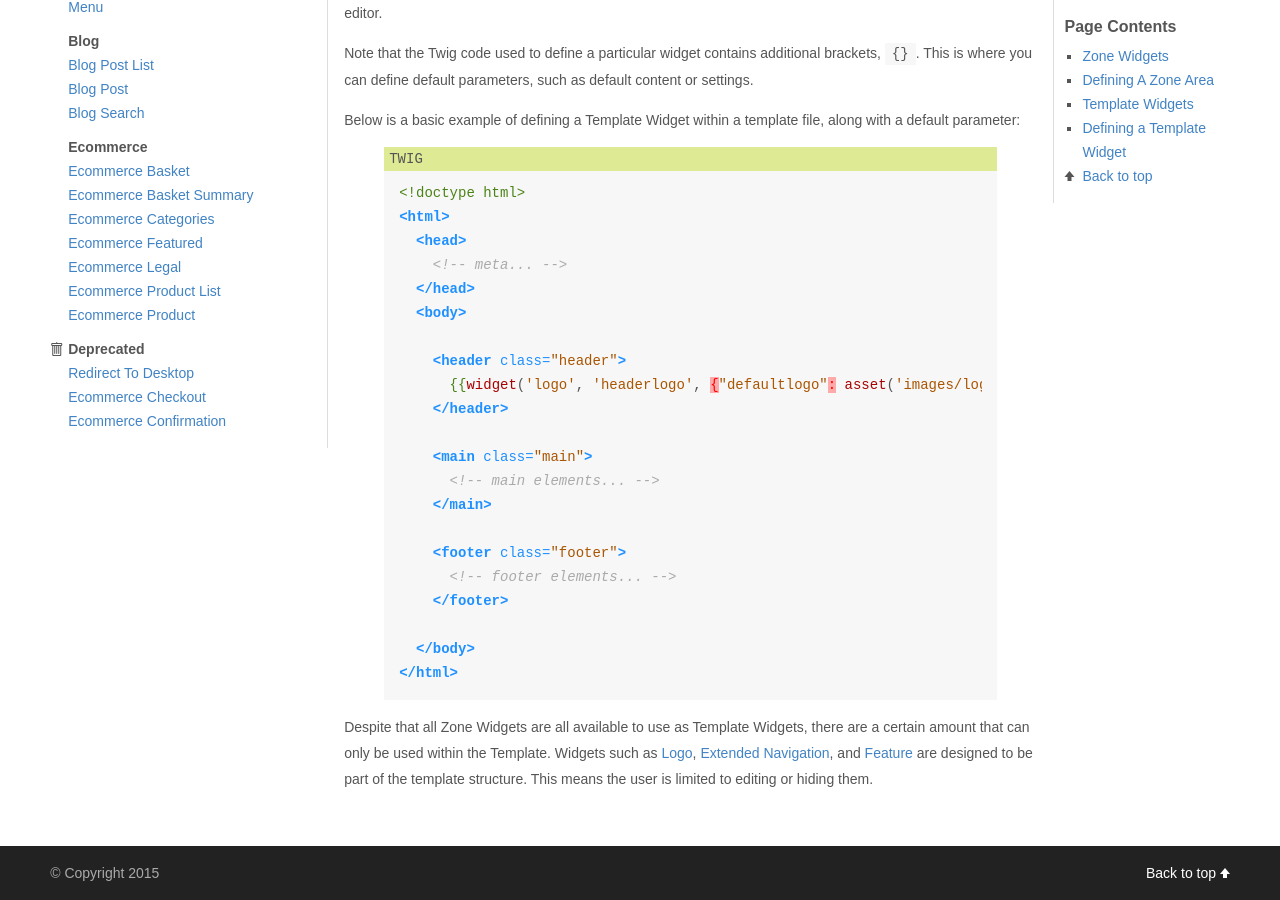
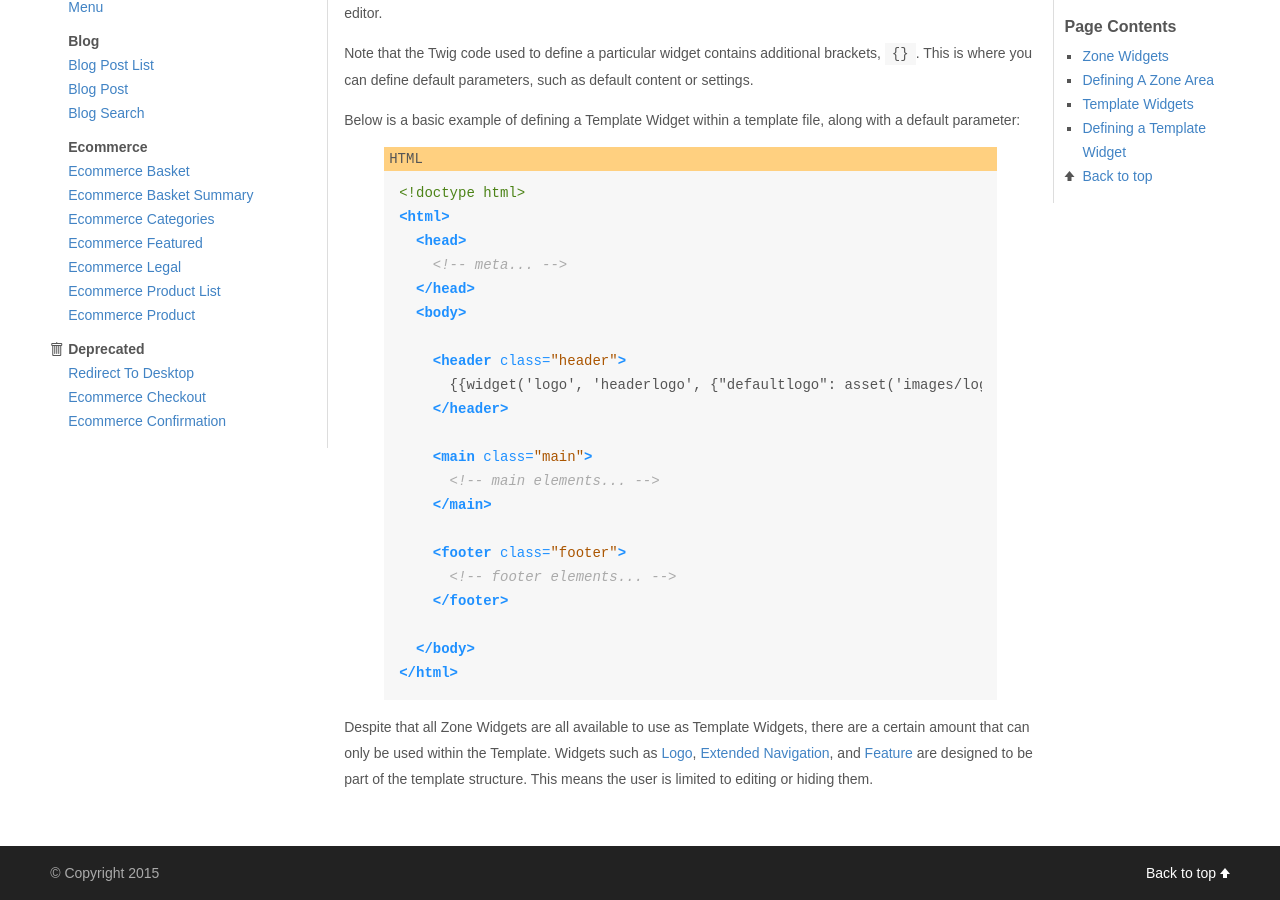
Before and after one commit to rusic/documentation, a Jekyll site: the page built from widgets/index.md, in a window 1280 px wide and 900 px high, scrolled down 1629 px. Built offline with Jekyll 4.4.1, drawn with Linux system fonts in a browser that asks for light colours; some of the changed text lies outside the part shown.

Commit message:
Changes sample code colouring

````diff
--- a/widgets/index.md
+++ b/widgets/index.md
@@ -25,8 +25,9 @@ Using the above snippet you can define an area of space in which you would like
 
 Below is a basic example of defining a Zone Area within a template file, for example ```default.twig```:
 
-{% highlight django %}
+{% highlight html %}
 {% raw %}
+
 <!doctype html>
 <html>
   <head>
@@ -48,6 +49,7 @@ Below is a basic example of defining a Zone Area within a template file, for exa
 
   </body>
 </html>
+
 {% endraw %}
 {% endhighlight %}
 
@@ -71,8 +73,9 @@ Note that the Twig code used to define a particular widget contains additional b
 
 Below is a basic example of defining a Template Widget within a template file, along with a default parameter:
 
-{% highlight django %}
+{% highlight html %}
 {% raw %}
+
 <!doctype html>
 <html>
   <head>
@@ -94,6 +97,7 @@ Below is a basic example of defining a Template Widget within a template file, a
 
   </body>
 </html>
+
 {% endraw %}
 {% endhighlight %}
 
````
